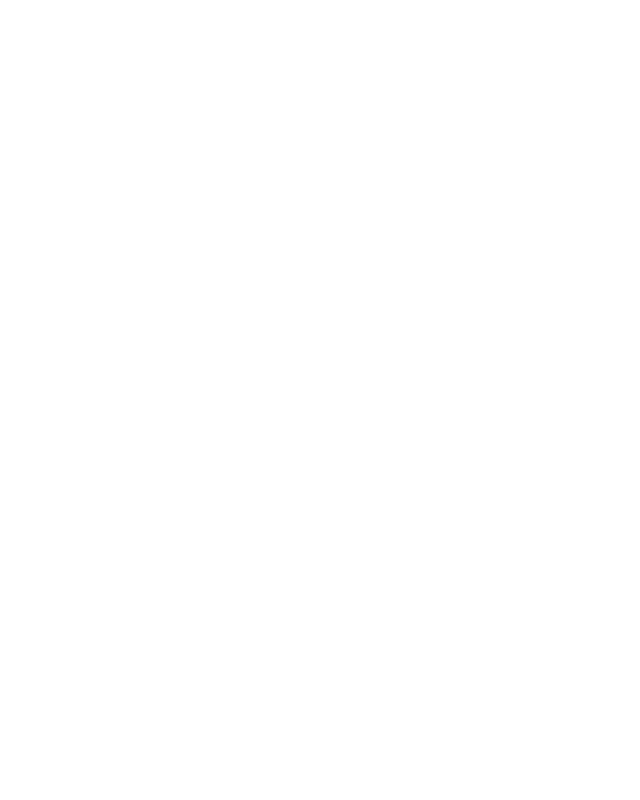
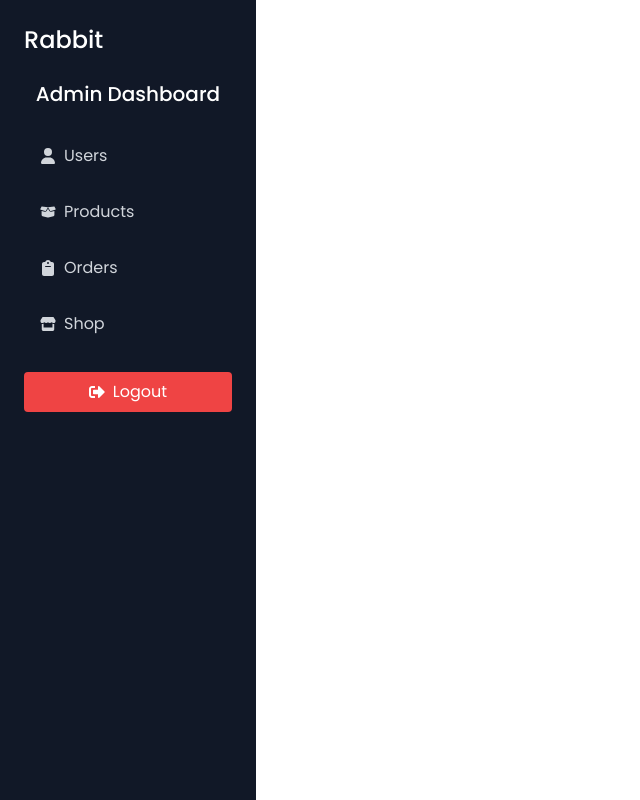
Before and after one commit to kieukieu998/shopping-cart-rabbit, a React (Vite) app in the folder frontend/: page /admin in a window 1280 px wide. Before the commit this address had no page. Shown: the whole page, without its empty margins (0-640 px from the left). Built offline with nearby package versions, Linux system fonts and the light colour scheme.

Commit message:
AdminLayout, Sidebar

```diff
--- a/frontend/src/App.jsx
+++ b/frontend/src/App.jsx
@@ -12,6 +12,7 @@
 import OrderConfirmationPage from "./pages/OrderConfirmationPage"
 import OrderDetailsPage from "./pages/OrderDetailsPage"
 import MyOrderPage from "./pages/MyOrderPage"
+import AdminLayout from "./components/Admin/AdminLayout"
 
 const App = () => {
   return (
@@ -30,7 +31,10 @@
             <Route path="order/:id" element={<OrderDetailsPage />}/>
             <Route path="my-orders" element={<MyOrderPage />}/>
         </Route>
-        <Route>{/**Admin Layout */}</Route>
+{/**Admin Layout */}
+        <Route path="/admin" element={<AdminLayout />}>
+
+        </Route>
       </Routes>
     </BrowserRouter>
   )
--- /dev/null
+++ b/frontend/src/components/Admin/AdminLayout.jsx
@@ -0,0 +1,41 @@
+import React, { useState } from 'react'
+import { FaBars } from "react-icons/fa6";
+import AdminSidebar from "./AdminSidebar";
+import { Outlet } from "react-router-dom";
+
+const AdminLayout = () => {
+    const [isSidebarOpen, setIsSidebarOpen] = useState(false);
+
+    const toggleSidebar = () => {
+        setIsSidebarOpen(!isSidebarOpen);
+    }
+    return (
+        <div className="min-h-screen flex flex-col md:flex-row relative">
+            {/* Mobile toggle Button  */}
+            <div className="flex md:hidden p-4 bg-gray-900 text-white z-20">
+                <button onClick={toggleSidebar}>
+                    <FaBars size={24} />
+                </button>
+                <h1 className="ml-4 text-xl font-medium">Admin Dashboard</h1>
+            </div>
+            {/* Overlay for mobile siderbar  */}
+            {isSidebarOpen && (
+                <div
+                    onClick={toggleSidebar}
+                    className="fixed inset-0 z-10 bg-black bg-opacity-50 md:hidden">
+                </div>
+            )}
+            {/* Sidebar  */}
+            <div className={`bg-gray-900 w-64 min-h-screen text-white absolute z-50 md:relative transform ${isSidebarOpen ? "translate-x-0" : "-translate-x-full"} transition-transform duration-300 md:translate-x-0 md:static md:block`}>
+                {/* Sidebar  */}
+                <AdminSidebar />
+            </div>
+            {/* Main Content  */}
+            <div className="flex-grow p-6 overflow-auto">
+                <Outlet />
+            </div>
+        </div>
+    )
+}
+
+export default AdminLayout
--- /dev/null
+++ b/frontend/src/components/Admin/AdminSidebar.jsx
@@ -0,0 +1,65 @@
+import React from 'react'
+import { FaSignOutAlt } from "react-icons/fa";
+import { FaBoxOpen, FaClipboard, FaStore, FaUser } from "react-icons/fa6"
+import { Link, NavLink, useNavigate } from "react-router-dom"
+
+const AdminSidebar = () => {
+    const navigate = useNavigate();
+    const handleLogout = () => {
+        navigate("/");
+    }
+    return (
+        <div className="p-6">
+            <div className="mb-6">
+                <Link to="/admin" className="text-2xl font-medium">Rabbit</Link>
+            </div>
+            <h2 className="text-xl font-medium mb-6 text-center">Admin Dashboard</h2>
+            <nav className="flex flex-col space-y-2">
+                <NavLink
+                    to="/admin/users"
+                    className={({ isActive }) => isActive
+                        ? "bg-gray-700 text-white py-3 px-4 rounded flex items-center space-x-2"
+                        : "text-gray-300 hover:bg-gray-700 hover:text-white py-3 px-4 rounded flex items-center space-x-2"}
+                >
+                    <FaUser />
+                    <span>Users</span>
+                </NavLink>
+                <NavLink
+                    to="/admin/products"
+                    className={({ isActive }) => isActive
+                        ? "bg-gray-700 text-white py-3 px-4 rounded flex items-center space-x-2"
+                        : "text-gray-300 hover:bg-gray-700 hover:text-white py-3 px-4 rounded flex items-center space-x-2"}
+                >
+                    <FaBoxOpen />
+                    <span>Products</span>
+                </NavLink>
+                <NavLink
+                    to="/admin/orders"
+                    className={({ isActive }) => isActive
+                        ? "bg-gray-700 text-white py-3 px-4 rounded flex items-center space-x-2"
+                        : "text-gray-300 hover:bg-gray-700 hover:text-white py-3 px-4 rounded flex items-center space-x-2"}
+                >
+                    <FaClipboard />
+                    <span>Orders</span>
+                </NavLink>
+                <NavLink
+                    to="/"
+                    className={({ isActive }) => isActive
+                        ? "bg-gray-700 text-white py-3 px-4 rounded flex items-center space-x-2"
+                        : "text-gray-300 hover:bg-gray-700 hover:text-white py-3 px-4 rounded flex items-center space-x-2"}
+                >
+                    <FaStore />
+                    <span>Shop</span>
+                </NavLink>
+            </nav>
+            <div className="mt-6">
+                <button onClick={handleLogout} className="w-full bg-red-500 hover:bg-red-600 text-white py-2 px-4 rounded flex items-center justify-center space-x-2">
+                    <FaSignOutAlt />
+                    <span>Logout</span>
+                </button>
+            </div>
+        </div>
+    )
+}
+
+export default AdminSidebar
--- a/frontend/src/components/Common/Navbar.jsx
+++ b/frontend/src/components/Common/Navbar.jsx
@@ -41,6 +41,7 @@
                 </div>
                 {/* right */}
                 <div className="flex items-center space-x-4">
+                    <Link to="/admin" className="block bg-black px-2 rounded text-sm text-white">Admin</Link>
                     <Link to="/profile" className="hover:text-black">
                         <CiUser className="h-6 w-6 text-gray-700" />
                     </Link>
--- a/frontend/src/pages/OrderDetailsPage.jsx
+++ b/frontend/src/pages/OrderDetailsPage.jsx
@@ -12,6 +12,7 @@
             isPaid: true,
             isDelivered: false,
             paymentMethod: "Paypal",
+            shippingMethod: "Standard",
             shippingAdress: { city: "New York", country: "USA" },
             orderItems: [
                 {
```
